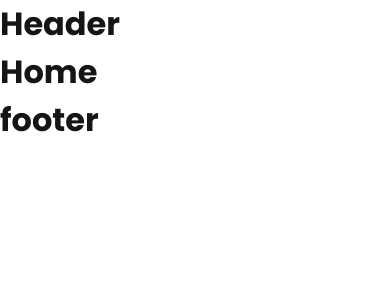
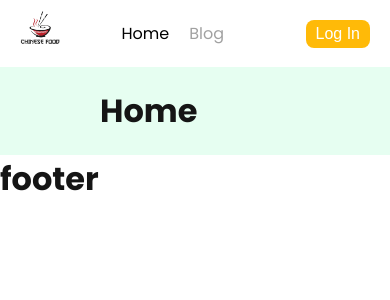
Before and after one commit to alamin360am/chinese-food-client, a React (Vite) app: page / in a window 390 px wide. Shown: the top 300 px of the page. Built offline with nearby package versions, Linux system fonts and the light colour scheme.

Commit message:
header complete responsive

```diff
--- /dev/null
+++ b/src/components/Blog/Blog.jsx
@@ -0,0 +1,12 @@
+import React from 'react';
+import './blog.css'
+
+const Blog = () => {
+    return (
+        <div>
+            <h1>Blog</h1>
+        </div>
+    );
+};
+
+export default Blog;
--- a/src/components/Header/Header.jsx
+++ b/src/components/Header/Header.jsx
@@ -1,10 +1,24 @@
 import React from 'react';
 import './header.css';
+import logo from './../../../public/Logo.png'
+import { NavLink } from 'react-router-dom';
 
 const Header = () => {
     return (
         <header>
-            <h1>Header</h1>
+            <nav>
+                <div className="logo">
+                    <img src={logo} alt="" />
+                </div>
+                <div className="nav-link">
+                    <NavLink to='/' className={({isActive}) => isActive? 'active' : ''}>Home</NavLink>
+                    <NavLink to='/blog' className={({isActive}) => isActive? 'active' : ''}>Blog</NavLink>
+                </div>
+                <div className="user">
+                    <div className="user-img"></div>
+                    <button className="user-btn">Log In</button>
+                </div>
+            </nav>
         </header>
     );
 };
--- a/src/components/Header/header.css
+++ b/src/components/Header/header.css
@@ -0,0 +1,53 @@
+header {
+    padding: 1rem 10rem;
+}
+
+nav {
+    display: flex;
+    justify-content: space-between;
+    align-items: center;
+}
+
+nav .logo {
+    width: 6rem;
+}
+
+nav .logo img {
+    width: 100%;
+}
+
+.nav-link a {
+    text-decoration: none;
+    font-size: 2rem;
+    margin-right: 2rem;
+    color: #a1a1a1;
+    transition: all 0.3s;
+}
+
+.nav-link a.active,
+.nav-link a:hover {
+    color: #000;
+}
+
+.user-btn {
+    border: none;
+    outline: none;
+    background-color: #FFBA08;
+    color: #fff;
+    padding: 1rem 2rem;
+    border-radius: 8px;
+    font-size: 1.6rem;
+    cursor: pointer;
+    transition: all 0.4s;
+}
+
+.user-btn:hover {
+    background-color: #F48C06;
+}
+
+@media screen and (max-width: 768px) {
+    header {padding: 1rem 2rem;}
+    nav .logo {width: 4rem;}
+    .nav-link a {font-size: 1.6rem;}
+    .user-btn {padding: 0.5rem 1rem;}
+}
--- a/src/components/Home/Home.jsx
+++ b/src/components/Home/Home.jsx
@@ -3,9 +3,9 @@ import './home.css';
 
 const Home = () => {
     return (
-        <div>
+        <main>
             <h1>Home</h1>
-        </div>
+        </main>
     );
 };
 
--- a/src/components/Home/home.css
+++ b/src/components/Home/home.css
@@ -0,0 +1,4 @@
+main {
+    padding: 2rem 10rem;
+    background-color: #e6fef1;
+}
--- a/src/main.jsx
+++ b/src/main.jsx
@@ -7,6 +7,7 @@ import {
 import "./index.css";
 import Main from "./components/layouts/Main";
 import Home from "./components/Home/Home";
+import Blog from "./components/Blog/Blog";
 
 const router = createBrowserRouter([
   {
@@ -16,6 +17,11 @@ const router = createBrowserRouter([
       {
         path: "/",
         element: <Home></Home>
+      },
+
+      {
+        path: '/blog',
+        element: <Blog></Blog>
       }
     ]
   },
```
Also changed, not shown: src/components/Blog/blog.css (added).
